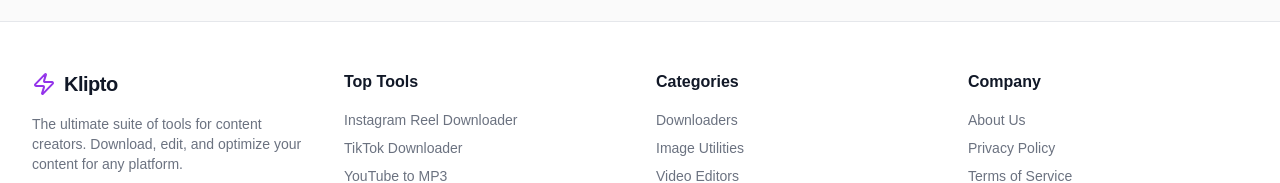
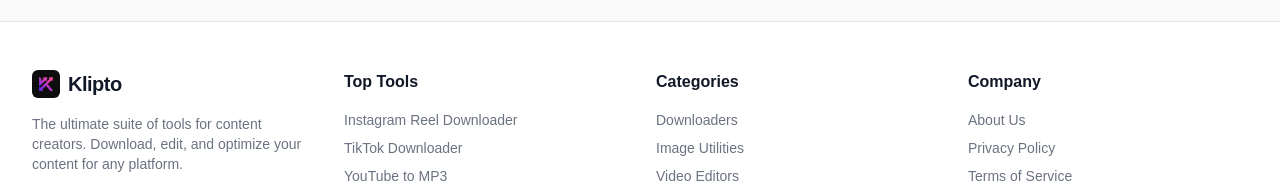
Before and after one commit to krunalyogi/video-downloader, a Next.js app in the folder frontend/: page / in a window 1280 px wide. Shown: the part 3015-3198 px from the top of the page. Built offline with nearby package versions, Linux system fonts and the light colour scheme.

Commit message:
Add custom icon to Footer logo

```diff
--- a/frontend/components/Footer.tsx
+++ b/frontend/components/Footer.tsx
@@ -1,5 +1,6 @@
 import Link from 'next/link';
-import { Zap, Github, Twitter, Instagram } from 'lucide-react';
+import Image from 'next/image';
+import { Github, Twitter, Instagram } from 'lucide-react';
 
 export const Footer = () => {
     return (
@@ -8,7 +9,7 @@
                 <div className="grid grid-cols-1 md:grid-cols-4 gap-8 mb-8">
                     <div className="col-span-1 md:col-span-1">
                         <Link href="/" className="flex items-center gap-2 mb-4">
-                            <Zap className="h-6 w-6 text-purple-600" />
+                            <Image src="/icon.png" alt="Klipto" width={28} height={28} className="rounded-md" />
                             <span className="font-bold text-xl tracking-tight">Klipto</span>
                         </Link>
                         <p className="text-gray-500 dark:text-zinc-400 text-sm mb-4">
```
